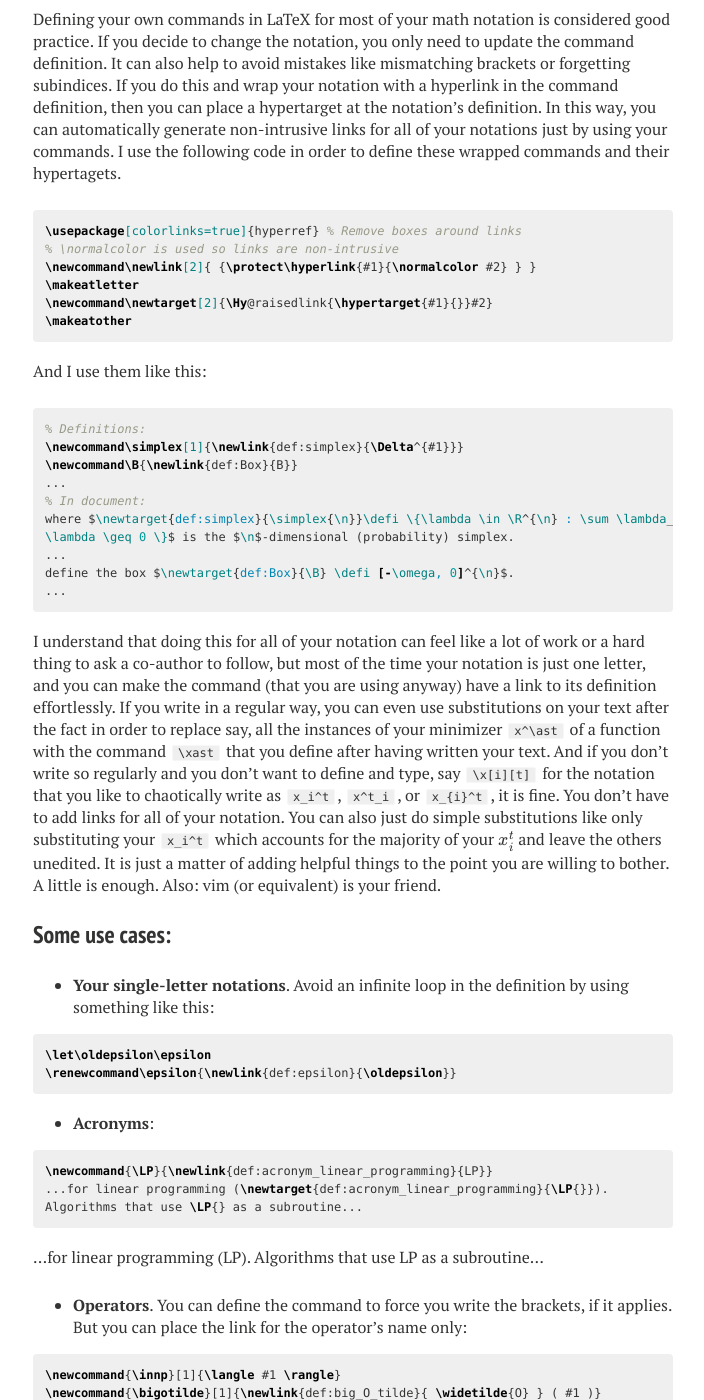
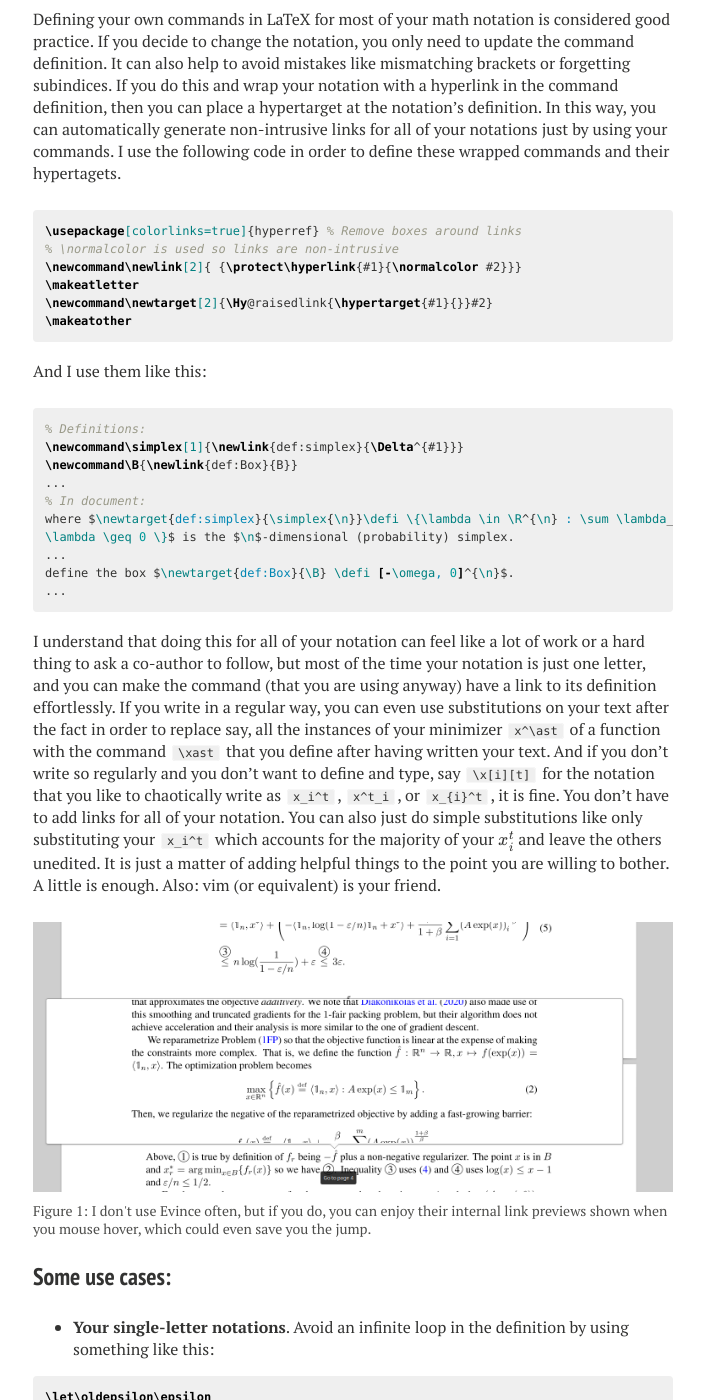
Before and after one commit to kartikeyrinwa/kartikeyrinwa.github.io, a Jekyll site: the page built from _posts/2021-12-14-notations_with_links.md, in a window 1280 px wide and 1400 px high, scrolled down 503 px. Shown: the whole window, without its empty margins (287-991 px from the left). Built offline with Jekyll 4.4.1, drawn with Linux system fonts in a browser that asks for light colours; nearby versions of some CDN libraries; formulas are drawn with MathJax 3; comment, search, counter and statistics services are not loaded; some of the changed text lies outside the part shown.

Commit message:
small update on last post. Added an image.

```diff
--- /dev/null
+++ b/_includes/_image.html
@@ -0,0 +1,4 @@
+<figure class="image">
+  <img src="{{ include.url }}" alt="{{ include.description }}">
+  <figcaption>{{ include.description }}</figcaption>
+</figure>
--- a/_posts/2021-12-14-notations_with_links.md
+++ b/_posts/2021-12-14-notations_with_links.md
@@ -19,7 +19,7 @@ Defining your own commands in LaTeX for most of your math notation is considered
 {% highlight tex %}
 \usepackage[colorlinks=true]{hyperref} % Remove boxes around links
 % \normalcolor is used so links are non-intrusive
-\newcommand\newlink[2]{ {\protect\hyperlink{#1}{\normalcolor #2} } }
+\newcommand\newlink[2]{ {\protect\hyperlink{#1}{\normalcolor #2}}}
 \makeatletter
 \newcommand\newtarget[2]{\Hy@raisedlink{\hypertarget{#1}{}}#2}
 \makeatother
@@ -40,6 +40,9 @@ define the box $\newtarget{def:Box}{\B} \defi [-\omega, 0]^{\n}$.
 {% endhighlight %}
 
 I understand that doing this for all of your notation can feel like a lot of work or a hard thing to ask a co-author to follow, but most of the time your notation is just one letter, and you can make the command (that you are using anyway) have a link to its definition effortlessly. If you write in a regular way, you can even use substitutions on your text after the fact in order to replace say, all the instances of your minimizer `x^\ast` of a function with the command `\xast` that you define after having written your text. And if you don't write so regularly and you don't want to define and type, say `\x[i][t]` for the notation that you like to chaotically write as `x_i^t`, `x^t_i`, or `x_{i}^t`, it is fine. You don't have to add links for all of your notation. You can also just do simple substitutions like only substituting your `x_i^t` which accounts for the majority of your $$x_i^t$$ and leave the others unedited. It is just a matter of adding helpful things to the point you are willing to bother. A little is enough. Also: vim (or equivalent) is your friend.
+
+{% include _image.html url="/images/evince_link_preview.png" description="Figure 1: I don't use Evince often, but if you do, you can enjoy their internal link previews shown when you mouse hover, which could even save you the jump." %}
+
 
 ### Some use cases:
 
@@ -105,7 +108,7 @@ If you want to go the extra mile, you have to play with your unfriendly LaTeX.
 
 + Note that I am setting the font color to `\normalcolor`, which is the default color set in the preamble. This hack could not work in some contexts, namely if you locally set a different color. The command `\protect` is necessary when you use a hyperlink in some texts that LaTeX treats in a special way, like captions and section titles, but it doesn't hurt to add it all the time. Note the command `\newtarget` contains `\Hy@raisedlink`. This makes the target be a bit higher than the actual target, which corrects the way most readers jump which is that they place the hypertarget at the top edge of the screen, and you would normally want to jump a bit higher so you can read the line where the hypertarget is.
 
-+ It is relatively important to have the command you are defining in the second argument of newtarget (for instance, if you did `$\newtarget{def:Box}{}\B$` you could have problems.
++ It is relatively important to have the command you are defining in the second argument of newtarget (for instance, if you did `$\newtarget{def:Box}{}\B$` you could have problems. Or at least do not add two consecutive targets without anything in the middle.
 
 + If you use one of these commands in a subindex or superindex, do write the curly braces: write `\psi^{\astfenchel}` instead of `\psi^\astfenchel`.
 
@@ -120,10 +123,10 @@ If you want to go the extra mile, you have to play with your unfriendly LaTeX.
 {% highlight tex %}
 \usepackage{xargs}
 % Optional superindex for exponentiating.
-\newcommandx*\Ck[2][1=k, 2= , usedefault]{\newlink{def:Ck}{C_{#1}^{#2} } }
+\newcommandx*\Ck[2][1=k, 2= , usedefault]{\newlink{def:Ck}{C_{#1}^{#2}}}
 % Optional subindex for a vector entry
 \newcommandx*\nuk[2][1=k, 2= , usedefault]{
-    \newlink{def:remainder_trunc_coord_grad}{\nu}^{( #1 )}_{#2} }
+    \newlink{def:remainder_trunc_coord_grad}{\nu^{( #1 )}_{#2}}}
 % Usage:
 $\Ck$, $\Ck[k]$, $\Ck[k+1]$, $\Ck[k+1][2]$,
 $\nuk$, $\nuk[k]$, $\nuk[k+1]$, $\nuk[k][i]$.
@@ -165,6 +168,7 @@ This feature is really nice, but if you really want to enjoy it, you should lear
 | Pdf Reader Pro | Press the `jump back` button |
 | Xodo (Android or iOS)| Arrows appear |
 
+
 <!--
 | Reader | How to go back | How to follow a link | Notes |
 |-------|--------|---------|---------|
```
Also changed, not shown: images/evince_link_preview.png (added).
